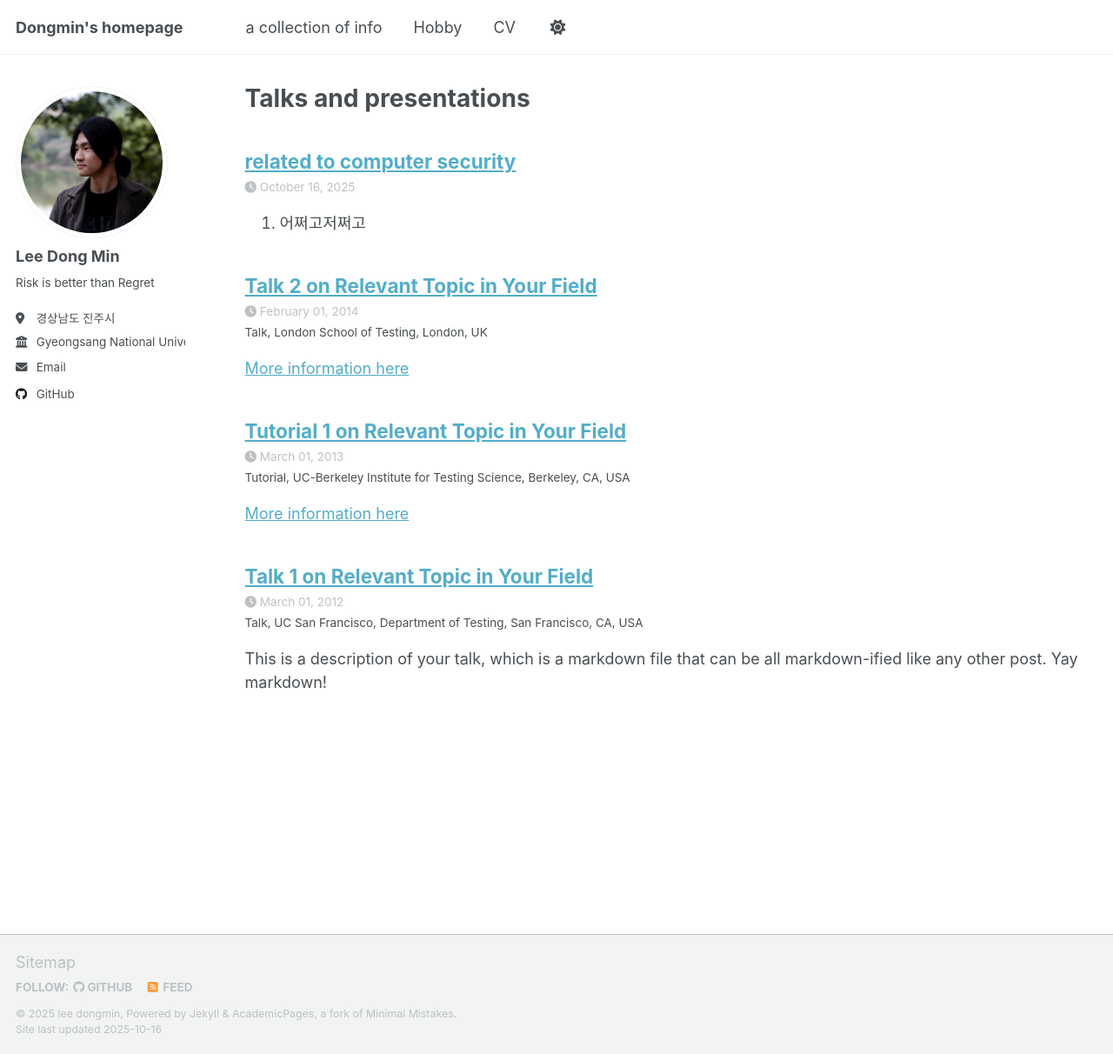
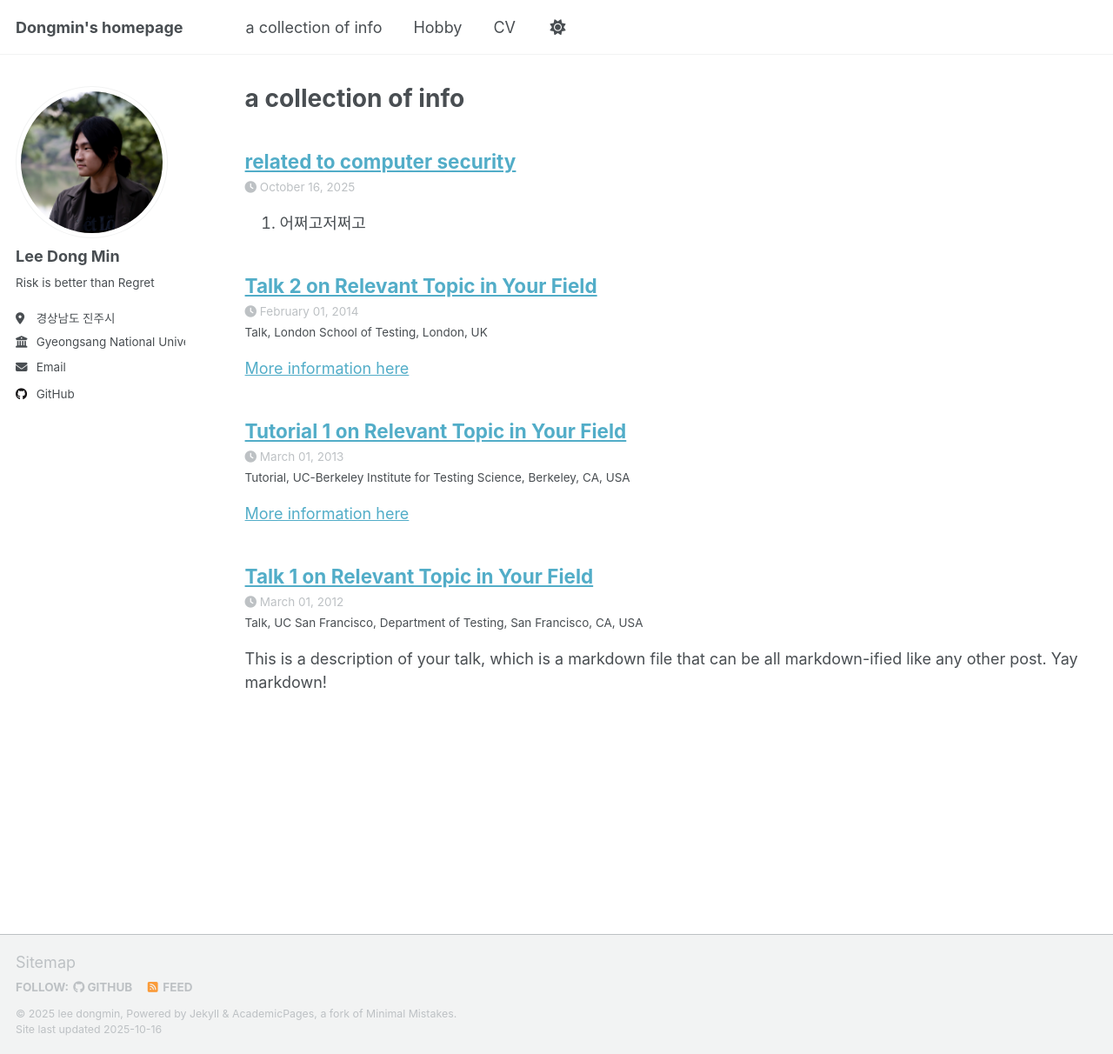
Before and after one commit to leerowa/leerowa.github.io, a Jekyll site: the page built from _pages/talks.html, in a window 1280 px wide and 1212 px high. Shown: the whole window at 87% size. Built offline with Jekyll 4.4.1, drawn with Linux system fonts in a browser that asks for light colours; a script that is not in the unit is left out.

Commit message:
Update talks.html

```diff
--- a/_pages/talks.html
+++ b/_pages/talks.html
@@ -1,6 +1,6 @@
 ---
 layout: archive
-title: "Talks and presentations"
+title: "a collection of info"
 permalink: /talks/
 author_profile: true
 ---
```
